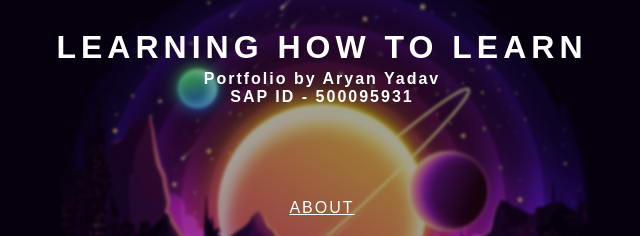
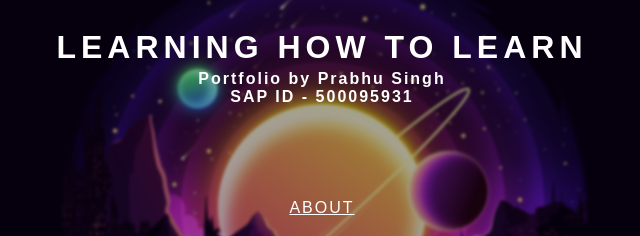
Before and after one commit to meprabhu/lhtl, a plain HTML site: page index.html in a window 1280 px wide. Shown: the part 192-428 px from the top of the page, 326-966 px from the left. Drawn offline with nearby package versions, Linux system fonts and the light colour scheme; a web font is replaced by a local one.

Commit message:
Update index.html

```diff
--- a/index.html
+++ b/index.html
@@ -63,7 +63,7 @@
             letter-spacing: 2px;
         }
         </style>
-    <h4>Portfolio by Aryan Yadav<br>SAP ID - 500095931<h4>
+    <h4>Portfolio by Prabhu Singh<br>SAP ID - 500095931<h4>
 </div>
 
 <div id = "button1">
```
